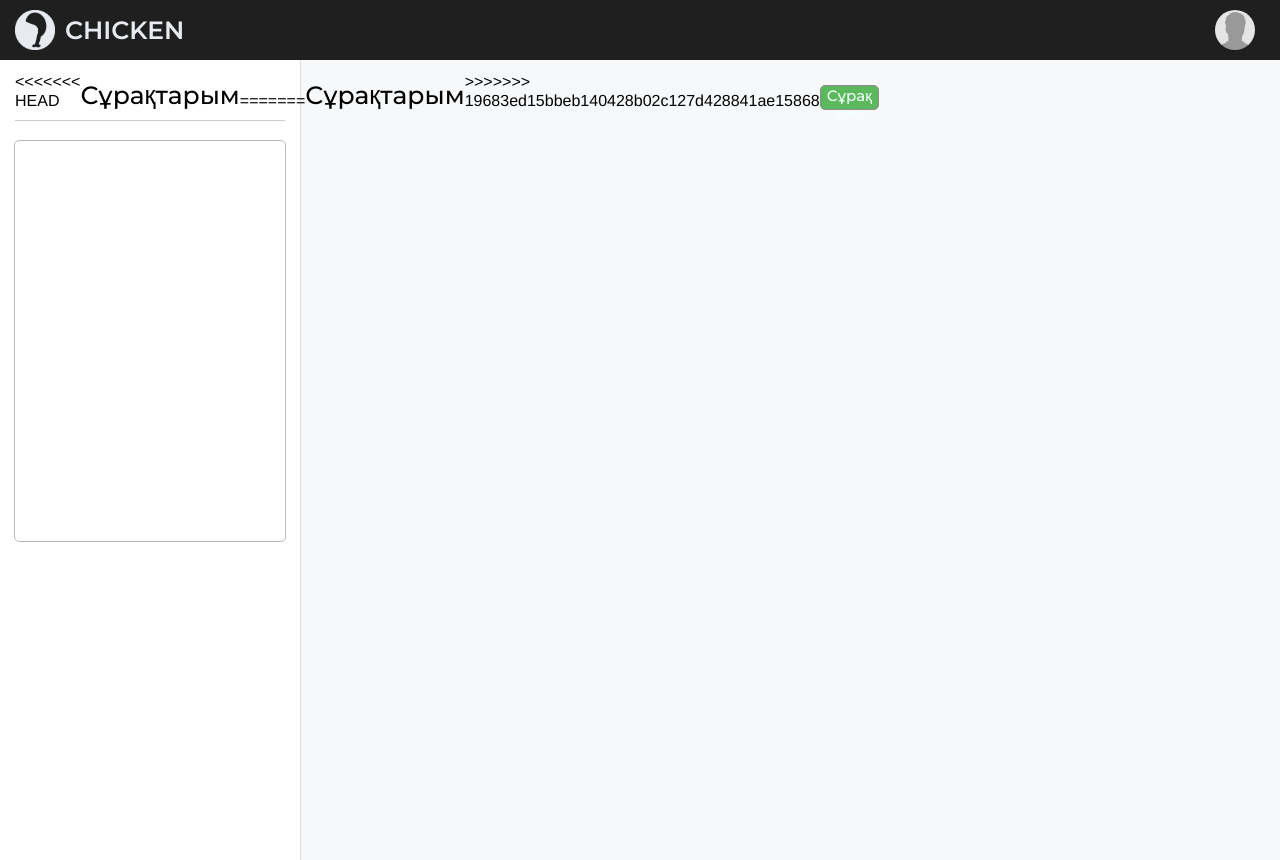
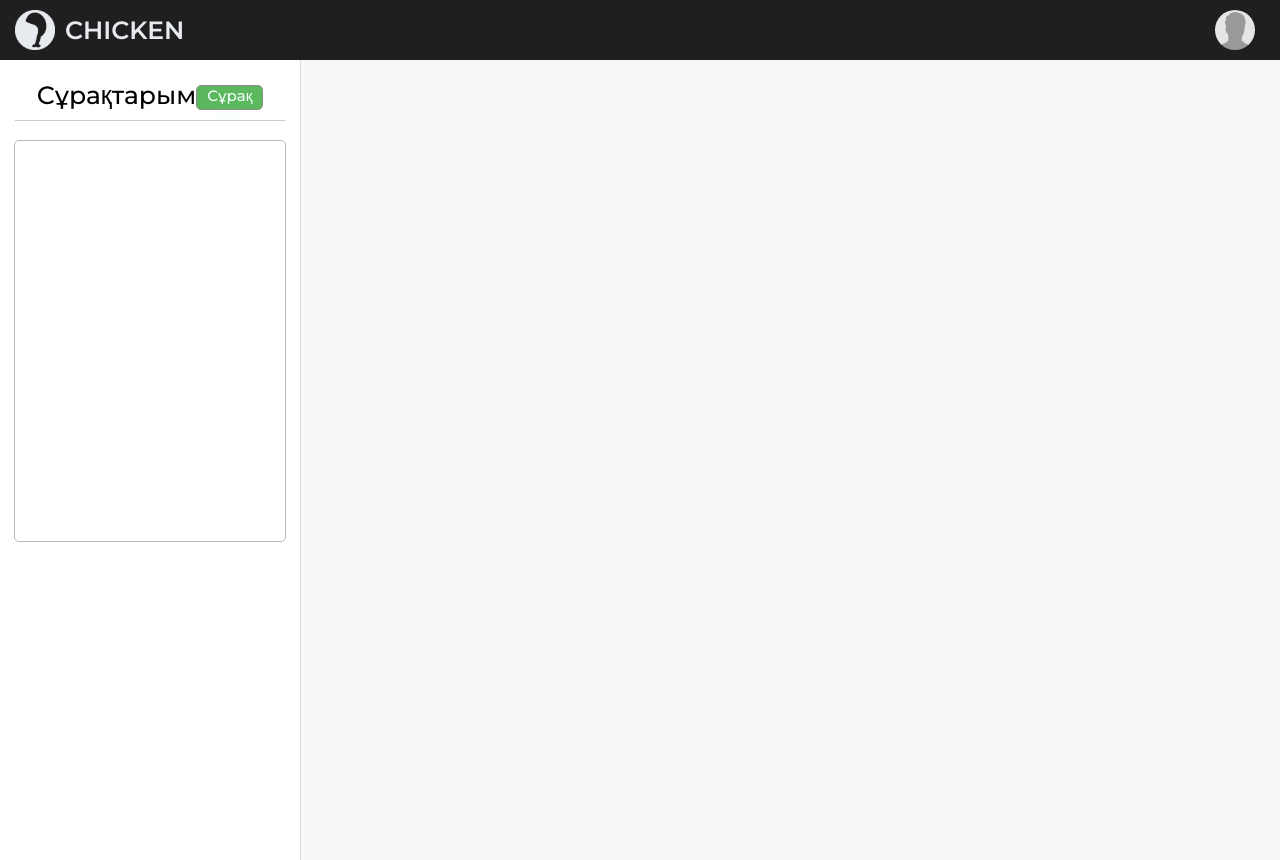
Before and after one commit to DeFida/Chicken-beta, a Flask app: page /questions/ in a window 1280 px wide. Run offline with Flask 2, Linux system fonts and the light colour scheme.

Commit message:
nothing big

```diff
--- a/app.py
+++ b/app.py
@@ -2,7 +2,6 @@
 from flask import Flask, render_template, request, redirect, url_for, session, flash, jsonify, abort
 from flask_admin import Admin, AdminIndexView
 from flask_admin.contrib.sqla import ModelView
-import stripe
 from flask_wtf import FlaskForm
 from flask_sqlalchemy import SQLAlchemy
 from flask_caching import Cache
@@ -55,8 +54,16 @@
 
 @app.route("/questions/", methods=["GET"])
 def index():
-    return render_template("base.html", side_bar_title="Сұрақтарым")
+    return render_template("questions.html", side_bar_title="Сұрақтарым")
 
+
+@app.route("/new_qa/", methods=["POST"])
+def add_qa():
+    return render_template("new_qa.html")
+
+@app.route("/signup/", methods=["POST"])
+def signup():
+    return render_template("signup.html")
 
 if __name__ == "__main__":
     app.run(debug=True)
--- a/templates/base.html
+++ b/templates/base.html
@@ -12,7 +12,6 @@
     <meta name="viewport" content="width=device-width, initial-scale=1">
     <meta name="author" content="Tynyshtyq Dastan">
     <meta name="author" content="Bekbol Bolatov">
-    <title>Chicken</title>
     <link rel="icon" href="../static/images/logoчикен.png">
     <link href="https://fonts.googleapis.com/css2?family=Montserrat:wght@500;600&display=swap" rel="stylesheet">
     <link rel="stylesheet" href="{{ url_for('static', filename='styles/normalize.css') }}">
@@ -34,14 +33,12 @@
     <main class="page flex-row">
         <section class="flex-column">
         <section class="side-bar flex-column_align-items_center">
-            <div class="side-bar__heading flex-row">
-<<<<<<< HEAD
-                <p class="side-bar__my-questions-paragraph text_montserrat">{{ side_bar_title}}</p>
-=======
-                <p class="side-bar__my-questions-paragraph text_montserrat">{{ side_bar_title }}</p>
->>>>>>> 19683ed15bbeb140428b02c127d428841ae15868
-                <button class="button text_color_light button-submit text_montserrat">Сұрақ қою</button>
-            </div>
+            <form action="{{ url_for('add_qa') }}" method="post">
+                <div class="side-bar__heading flex-row">
+                    <p class="side-bar__my-questions-paragraph text_montserrat">{{ side_bar_title}}</p>
+                    <button class="button text_color_light button-submit text_montserrat">Сұрақ қою</button>
+                </div>
+            </form>
             <hr style="height: .1px; width: 90%; text-align: left; margin: 10px auto 20px; border: 0; background-color: rgba(88, 88, 88, 0.301);">
             <div class="side-bar__question-div flex-column">
                 {% block ownquestions %}
--- a/templates/questions.html
+++ b/templates/questions.html
@@ -1,7 +1,7 @@
 {% extends 'base.html' %}
 
 {% block head %}
-<link rel="stylesheet" href="{{ url_for('static', filename='styles/style.css') }}">
+<title>Chicken</title>
 {% endblock %}
 
 {% block body %}
```
Also changed, not shown: templates/signup.html (+9 -0 lines), db/data.sqlite.
